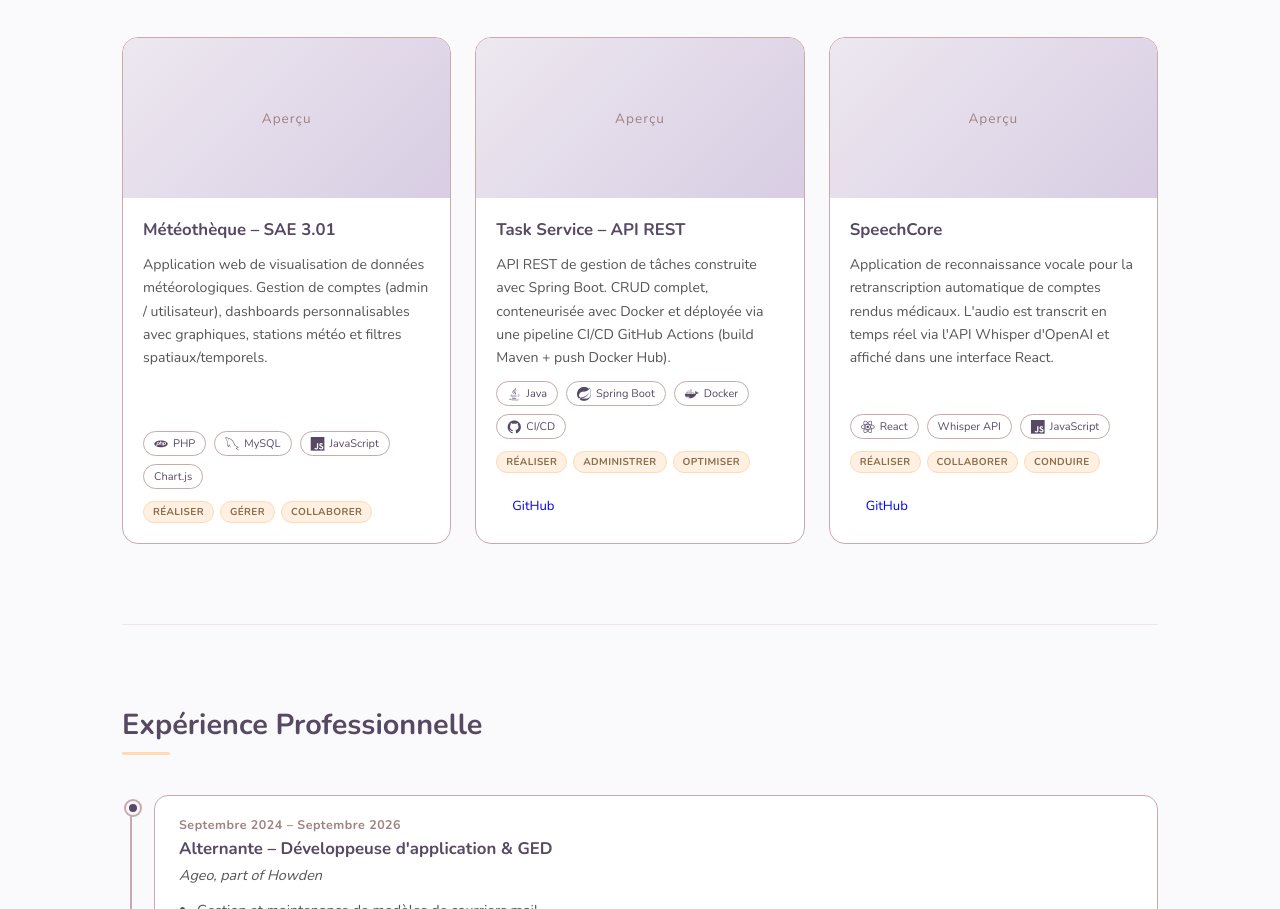
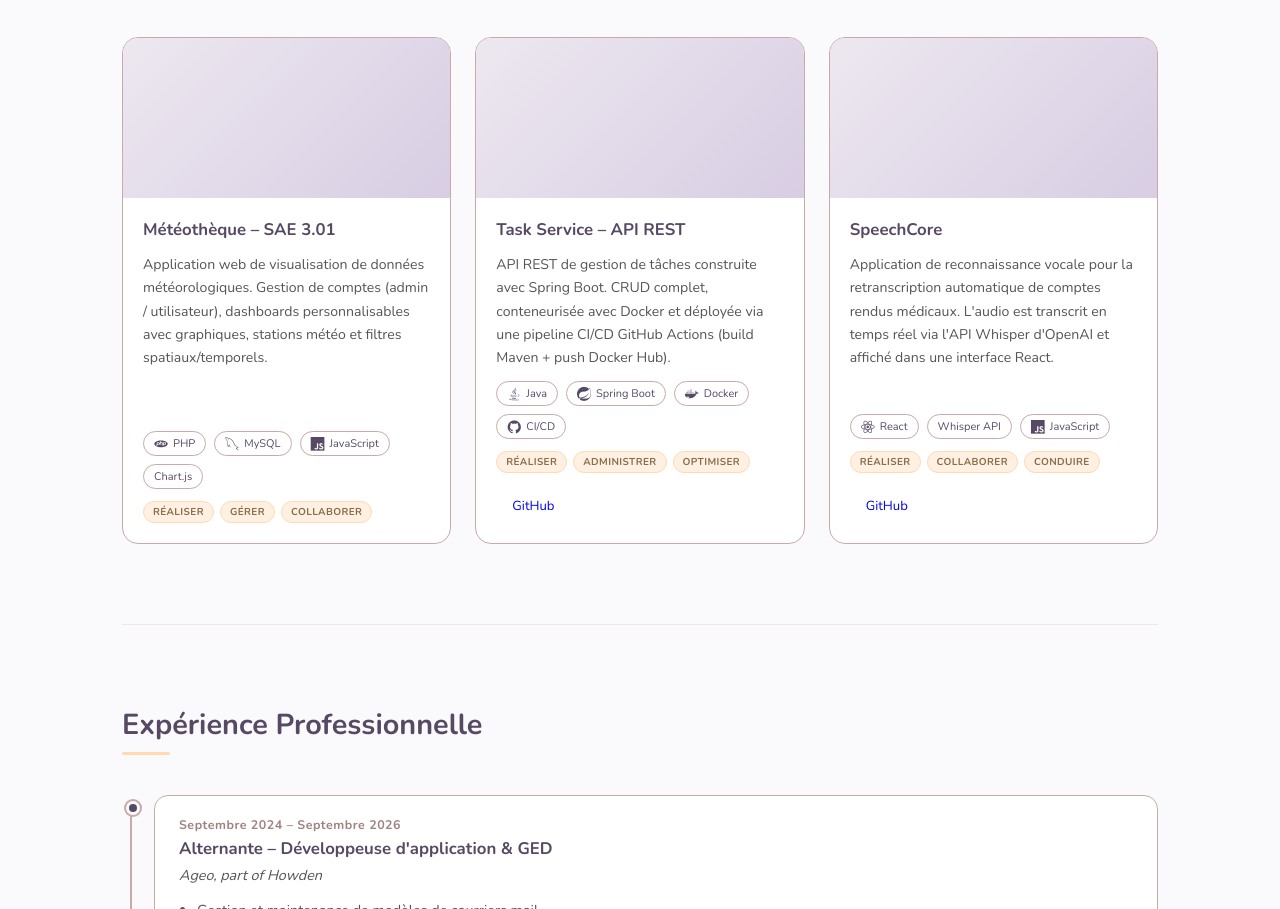
Before and after one commit to jamie-rabonarson/portfolio, a plain HTML site: page index.html in a window 1280 px wide. Shown: the part 2045-2954 px from the top of the page. Drawn offline with nearby package versions, Linux system fonts and the light colour scheme.

Commit message:
Enleve le texte apercu

```diff
--- a/index.html
+++ b/index.html
@@ -158,7 +158,7 @@
                 <div class="project-card">
                     <div class="project-img-placeholder">
                         <!-- <img src="static/sae301.png" alt="Météothèque"> -->
-                        <span>Aperçu</span>
+                        <span></span>
                     </div>
                     <div class="project-info">
                         <h3>Météothèque – SAE 3.01</h3>
@@ -180,7 +180,7 @@
                 <div class="project-card">
                     <div class="project-img-placeholder">
                         <!-- <img src="static/taskservice.png" alt="Task Service"> -->
-                        <span>Aperçu</span>
+                        <span></span>
                     </div>
                     <div class="project-info">
                         <h3>Task Service – API REST</h3>
@@ -205,7 +205,7 @@
                 <div class="project-card">
                     <div class="project-img-placeholder">
                         <!-- <img src="static/speechcore.png" alt="SpeechCore"> -->
-                        <span>Aperçu</span>
+                        <span></span>
                     </div>
                     <div class="project-info">
                         <h3>SpeechCore</h3>
```
